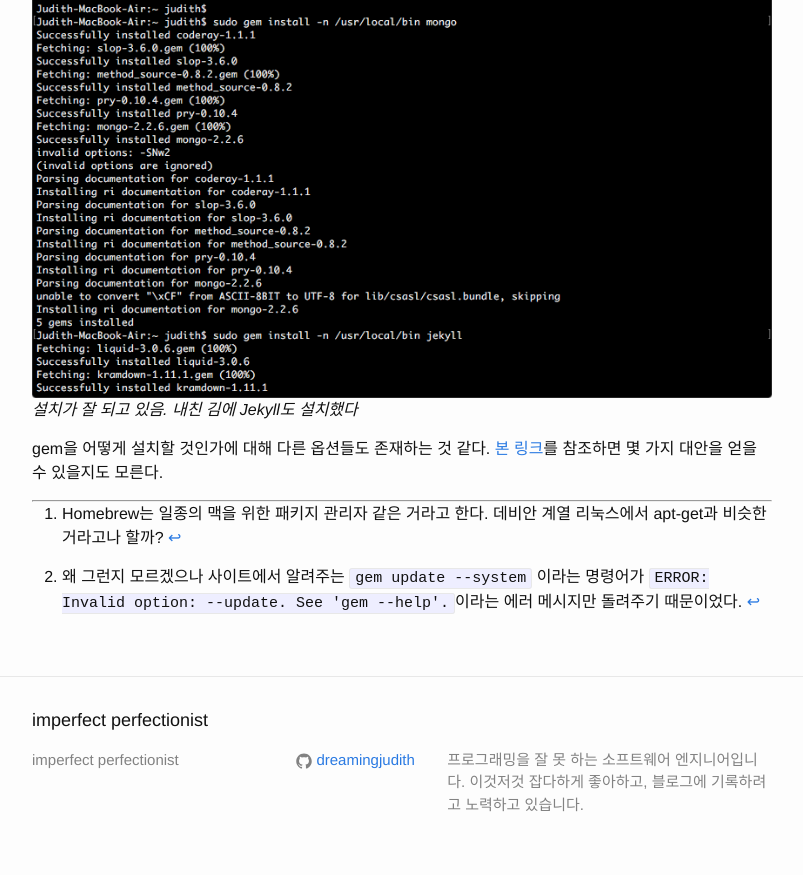
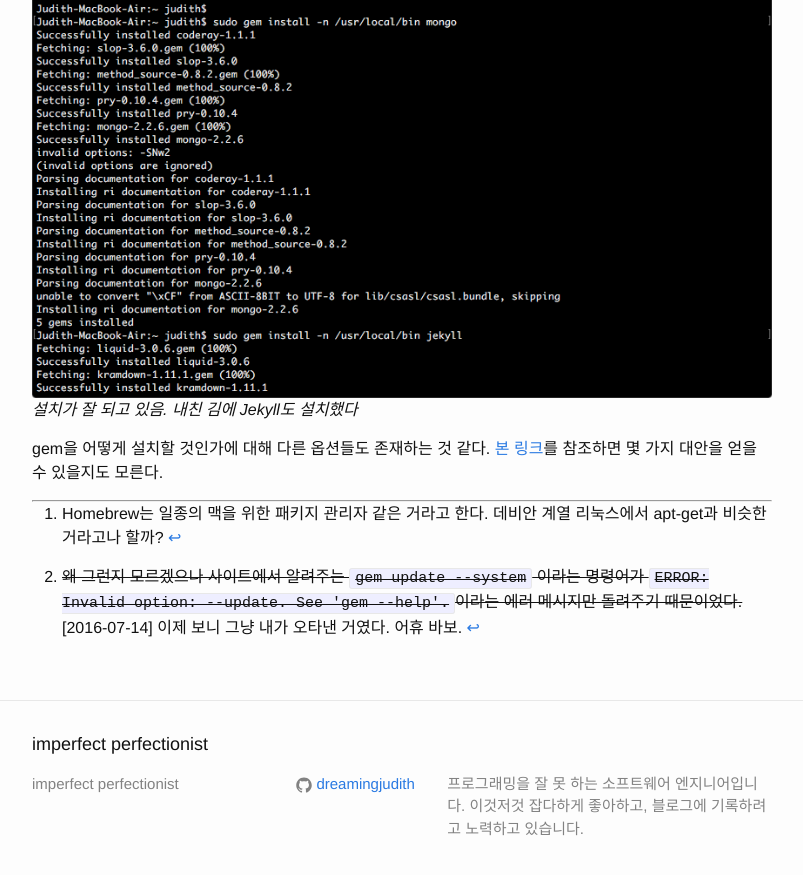
Before and after one commit to dreamingjudith/dreamingjudith.github.io, a Jekyll site: the page built from _posts/2016-07-14-OS-X-El-Capitan에서-gem-install-문제.md, in a window 1280 px wide and 900 px high, scrolled down 749 px. Shown: the top 875 px of the window, without its empty margins (238-1041 px from the left). Built offline with Jekyll 4.4.1, drawn with Linux system fonts in a browser that asks for light colours.

Commit message:
Modified item -- see log
Signed-off-by: Judith Jeong <calliope1226@hotmail.com>

```diff
--- a/_posts/2016-07-14-OS-X-El-Capitan에서-gem-install-문제.md
+++ b/_posts/2016-07-14-OS-X-El-Capitan에서-gem-install-문제.md
@@ -27,4 +27,4 @@ gem을 어떻게 설치할 것인가에 대해 다른 옵션들도 존재하는
 
 ---
 [^1]: Homebrew는 일종의 맥을 위한 패키지 관리자 같은 거라고 한다. 데비안 계열 리눅스에서 apt-get과 비슷한 거라고나 할까?
-[^2]: 왜 그런지 모르겠으나 사이트에서 알려주는 `gem update --system` 이라는 명령어가 `ERROR:  Invalid option: --update.  See 'gem --help'.`이라는 에러 메시지만 돌려주기 때문이었다.
+[^2]: <del>왜 그런지 모르겠으나 사이트에서 알려주는 `gem update --system` 이라는 명령어가 `ERROR:  Invalid option: --update.  See 'gem --help'.`이라는 에러 메시지만 돌려주기 때문이었다.</del> [2016-07-14] 이제 보니 그냥 내가 오타낸 거였다. 어휴 바보.
```
